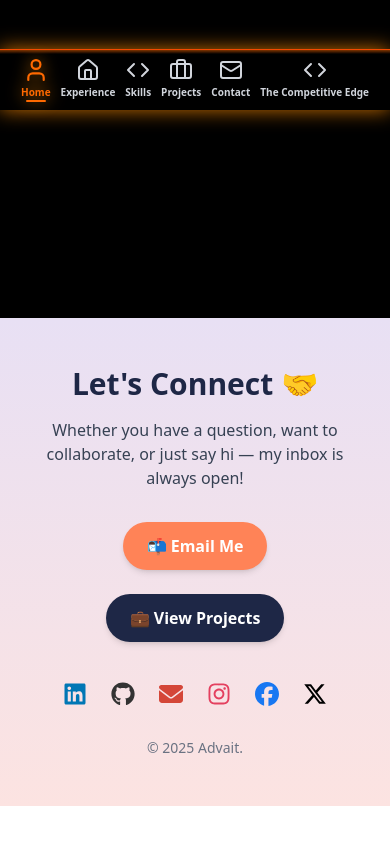
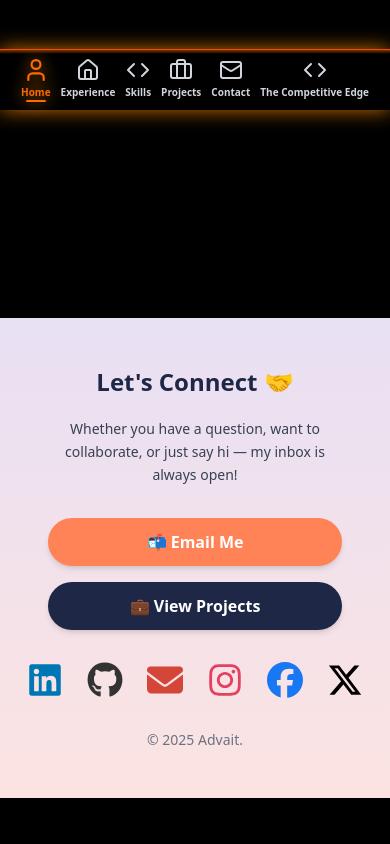
Before and after one commit to Advaitkasturi/advaitkasturi.github.io, a React (Vite) app: page /ieee in a window 390 px wide. Shown: the part 734-1578 px from the top of the page. Before the commit the page ends 1540 px from the top, so only its background shows below. Built offline with nearby package versions, Linux system fonts and the light colour scheme.

Commit message:
Setup Tailwind and prepare for deployment

```diff
--- a/package.json
+++ b/package.json
@@ -18,7 +18,8 @@
     "react": "^19.1.1",
     "react-dom": "^19.1.1",
     "react-icons": "^5.5.0",
-    "react-router-dom": "^7.8.0"
+    "react-router-dom": "^7.8.0",
+    "react-swipeable": "^7.0.2"
   },
   "devDependencies": {
     "@eslint/js": "^9.33.0",
--- a/src/assets/pages/contact.jsx
+++ b/src/assets/pages/contact.jsx
@@ -6,47 +6,47 @@ import {
   FaInstagram,
   FaFacebook,
   FaXTwitter,
-} from "react-icons/fa6"; // Make sure to install react-icons v6 for FaXTwitter
-// If you're using react-icons v4/v5, use `FaTwitter` from `react-icons/fa`
+} from "react-icons/fa6";
 
 export default function ContactFooter() {
   return (
     <footer
       id="contact"
-      className="bg-gradient-to-b from-[#e8e0f4] to-[#fce3e1] text-gray-800 py-12 px-6 mt-20"
+      className="bg-gradient-to-b from-[#e8e0f4] to-[#fce3e1] text-gray-800 py-12 px-6 mt-20 mb-20 sm:mb-0"
     >
-      <div className="max-w-4xl mx-auto text-center">
-        {/* Heading */}
-        <h2 className="text-3xl sm:text-4xl font-bold mb-4 text-[#1e2746]">
+      <div className="max-w-4xl mx-auto">
+        {/* --- Desktop & Tablet View --- */}
+        <div className="hidden sm:block">
+          <h2 className="text-3xl sm:text-4xl font-bold mb-6 text-[#1e2746] text-center">
             Let's Connect 🤝
           </h2>
-        <p className="text-gray-700 text-base sm:text-lg mb-8 max-w-xl mx-auto">
+
+          <p className="text-gray-700 text-base sm:text-lg mb-10 max-w-xl mx-auto text-center leading-relaxed">
             Whether you have a question, want to collaborate, or just say hi — my inbox is always open!
           </p>
 
-        {/* Contact Buttons */}
-        <div className="flex justify-center gap-6 mb-10 flex-wrap">
+          <div className="flex justify-center gap-6 mb-10">
             <a
               href="mailto:advaitkasturi20@gmail.com"
-            className="bg-[#ff8357] text-white px-6 py-3 rounded-full font-semibold shadow-md hover:bg-[#ff6b3c] transition duration-300"
+              className="bg-[#ff8357] text-white px-8 py-3 rounded-full font-semibold shadow-md hover:bg-[#ff6b3c] transition duration-300 text-center min-w-[180px]"
             >
               📬 Email Me
             </a>
             <a
               href="https://github.com/Advaitkasturi"
-            className="bg-[#1e2746] text-white px-6 py-3 rounded-full font-semibold shadow-md hover:bg-[#2f3d6c] transition duration-300"
+              className="bg-[#1e2746] text-white px-8 py-3 rounded-full font-semibold shadow-md hover:bg-[#2f3d6c] transition duration-300 text-center min-w-[180px]"
             >
               💼 View Projects
             </a>
           </div>
 
-        {/* Social Icons */}
-        <div className="flex justify-center gap-6 text-2xl mb-8 flex-wrap">
+          <div className="flex flex-wrap justify-center gap-8 text-3xl mb-10">
             <a
               href="https://www.linkedin.com/in/advait-kasturi-5b1368286/"
               target="_blank"
               rel="noopener noreferrer"
               className="text-[#0077b5] hover:scale-110 transition-transform duration-200"
+              aria-label="LinkedIn"
             >
               <FaLinkedin />
             </a>
@@ -55,12 +55,14 @@ export default function ContactFooter() {
               target="_blank"
               rel="noopener noreferrer"
               className="text-[#333] hover:scale-110 transition-transform duration-200"
+              aria-label="GitHub"
             >
               <FaGithub />
             </a>
             <a
               href="mailto:advaitkasturi20@gmail.com"
               className="text-[#d44638] hover:scale-110 transition-transform duration-200"
+              aria-label="Email"
             >
               <FaEnvelope />
             </a>
@@ -69,6 +71,7 @@ export default function ContactFooter() {
               target="_blank"
               rel="noopener noreferrer"
               className="text-[#e4405f] hover:scale-110 transition-transform duration-200"
+              aria-label="Instagram"
             >
               <FaInstagram />
             </a>
@@ -77,6 +80,7 @@ export default function ContactFooter() {
               target="_blank"
               rel="noopener noreferrer"
               className="text-[#1877f2] hover:scale-110 transition-transform duration-200"
+              aria-label="Facebook"
             >
               <FaFacebook />
             </a>
@@ -85,15 +89,101 @@ export default function ContactFooter() {
               target="_blank"
               rel="noopener noreferrer"
               className="text-[#000000] hover:scale-110 transition-transform duration-200"
+              aria-label="X (Twitter)"
             >
               <FaXTwitter />
             </a>
           </div>
 
-        {/* Footer Note */}
-        <p className="text-sm text-gray-500">
+          <p className="text-center text-sm text-gray-500 select-none">
             © {new Date().getFullYear()} Advait.
           </p>
+        </div>
+
+        {/* --- Mobile View --- */}
+        <div className="block sm:hidden">
+          <h2 className="text-2xl font-bold mb-5 text-[#1e2746] text-center px-4">
+            Let's Connect 🤝
+          </h2>
+
+          <p className="text-gray-700 text-sm mb-8 px-6 text-center leading-relaxed">
+            Whether you have a question, want to collaborate, or just say hi — my inbox is always open!
+          </p>
+
+          <div className="flex flex-col gap-4 mb-8 px-6">
+            <a
+              href="mailto:advaitkasturi20@gmail.com"
+              className="bg-[#ff8357] text-white py-3 rounded-full font-semibold shadow-md hover:bg-[#ff6b3c] transition duration-300 text-center w-full"
+            >
+              📬 Email Me
+            </a>
+            <a
+              href="https://github.com/Advaitkasturi"
+              className="bg-[#1e2746] text-white py-3 rounded-full font-semibold shadow-md hover:bg-[#2f3d6c] transition duration-300 text-center w-full"
+            >
+              💼 View Projects
+            </a>
+          </div>
+
+          <div className="flex justify-center gap-6 text-4xl mb-8 px-6">
+            <a
+              href="https://www.linkedin.com/in/advait-kasturi-5b1368286/"
+              target="_blank"
+              rel="noopener noreferrer"
+              className="text-[#0077b5] hover:scale-110 transition-transform duration-200"
+              aria-label="LinkedIn"
+            >
+              <FaLinkedin />
+            </a>
+            <a
+              href="https://github.com/Advaitkasturi"
+              target="_blank"
+              rel="noopener noreferrer"
+              className="text-[#333] hover:scale-110 transition-transform duration-200"
+              aria-label="GitHub"
+            >
+              <FaGithub />
+            </a>
+            <a
+              href="mailto:advaitkasturi20@gmail.com"
+              className="text-[#d44638] hover:scale-110 transition-transform duration-200"
+              aria-label="Email"
+            >
+              <FaEnvelope />
+            </a>
+            <a
+              href="https://www.instagram.com/advait.kasturi/"
+              target="_blank"
+              rel="noopener noreferrer"
+              className="text-[#e4405f] hover:scale-110 transition-transform duration-200"
+              aria-label="Instagram"
+            >
+              <FaInstagram />
+            </a>
+            <a
+              href="https://www.facebook.com/profile.php?id=100095260361703"
+              target="_blank"
+              rel="noopener noreferrer"
+              className="text-[#1877f2] hover:scale-110 transition-transform duration-200"
+              aria-label="Facebook"
+            >
+              <FaFacebook />
+            </a>
+            <a
+              href="https://x.com/AdvaitKasturi"
+              target="_blank"
+              rel="noopener noreferrer"
+              className="text-[#000000] hover:scale-110 transition-transform duration-200"
+              aria-label="X (Twitter)"
+            >
+              <FaXTwitter />
+            </a>
+          </div>
+
+          <p className="text-center text-sm text-gray-500 select-none px-6">
+            © {new Date().getFullYear()} Advait.
+          </p>
+        </div>
       </div>
     </footer>
   );
--- a/src/assets/pages/ieee.jsx
+++ b/src/assets/pages/ieee.jsx
@@ -19,11 +19,13 @@ export default function IEEE() {
 
   return (
     <div className="min-h-screen bg-black text-white px-4 py-8 mt-20">
-      <h1 className="text-4xl font-bold text-center bg-gradient-to-r from-pink-400 via-violet-500 to-pink-400 bg-clip-text text-transparent">
-    </h1>
-      <p className="mt-4 text-lg text-center text-gray-300">
+ <h1 className="text-4xl font-bold text-center text-white">
+  {/* Optionally add a heading here */}
+</h1>
+<p className="mt-4 text-lg text-center text-white-400">
 
-      </p>
+</p>
+
 
       {/* Carousel Section */}
       <div className="relative mt-12 mx-auto max-w-3xl overflow-hidden rounded-xl shadow-xl border border-pink-500">
```
Also changed, not shown: src/assets/pages/HackSection.jsx (+67 -8 lines), 1 other file (tests, documents, lock files or other folders). Lines whose indentation alone changed are shown as unchanged.
